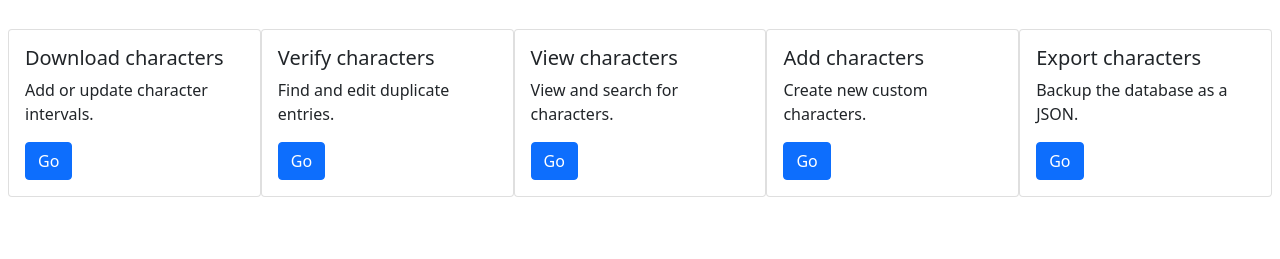
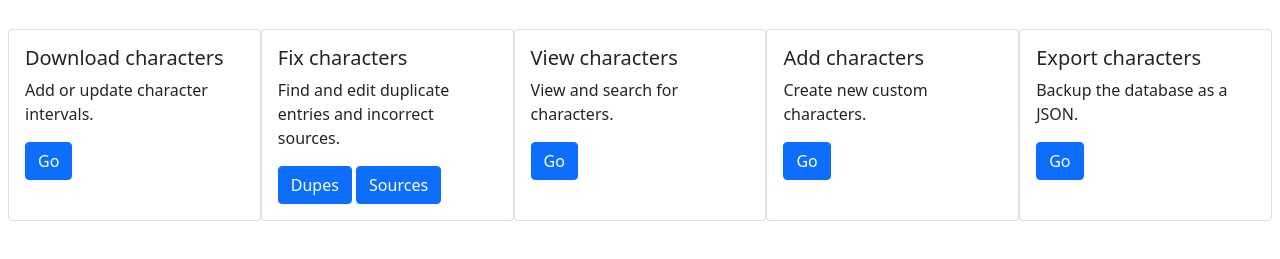
Before and after one commit to LiterallyFabian/MAL-Scraper, a website: page public/index.html in a window 1280 px wide. Shown: the part 205-464 px from the top of the page. Drawn offline with nearby package versions, Linux system fonts and the light colour scheme.

Commit message:
add batch edit button

```diff
--- a/public/index.html
+++ b/public/index.html
@@ -36,9 +36,10 @@
     </div>
     <div class="card" style="width: 18rem;">
       <div class="card-body">
-        <h5 class="card-title">Verify characters</h5>
-        <p class="card-text">Find and edit duplicate entries.</p>
-        <a href="/verify" class="btn btn-primary">Go</a>
+        <h5 class="card-title">Fix characters</h5>
+        <p class="card-text">Find and edit duplicate entries and incorrect sources.</p>
+        <a href="/verify" class="btn btn-primary">Dupes</a>
+        <a href="/batch" class="btn btn-primary">Sources</a>
       </div>
     </div>
     <div class="card" style="width: 18rem;">
```
